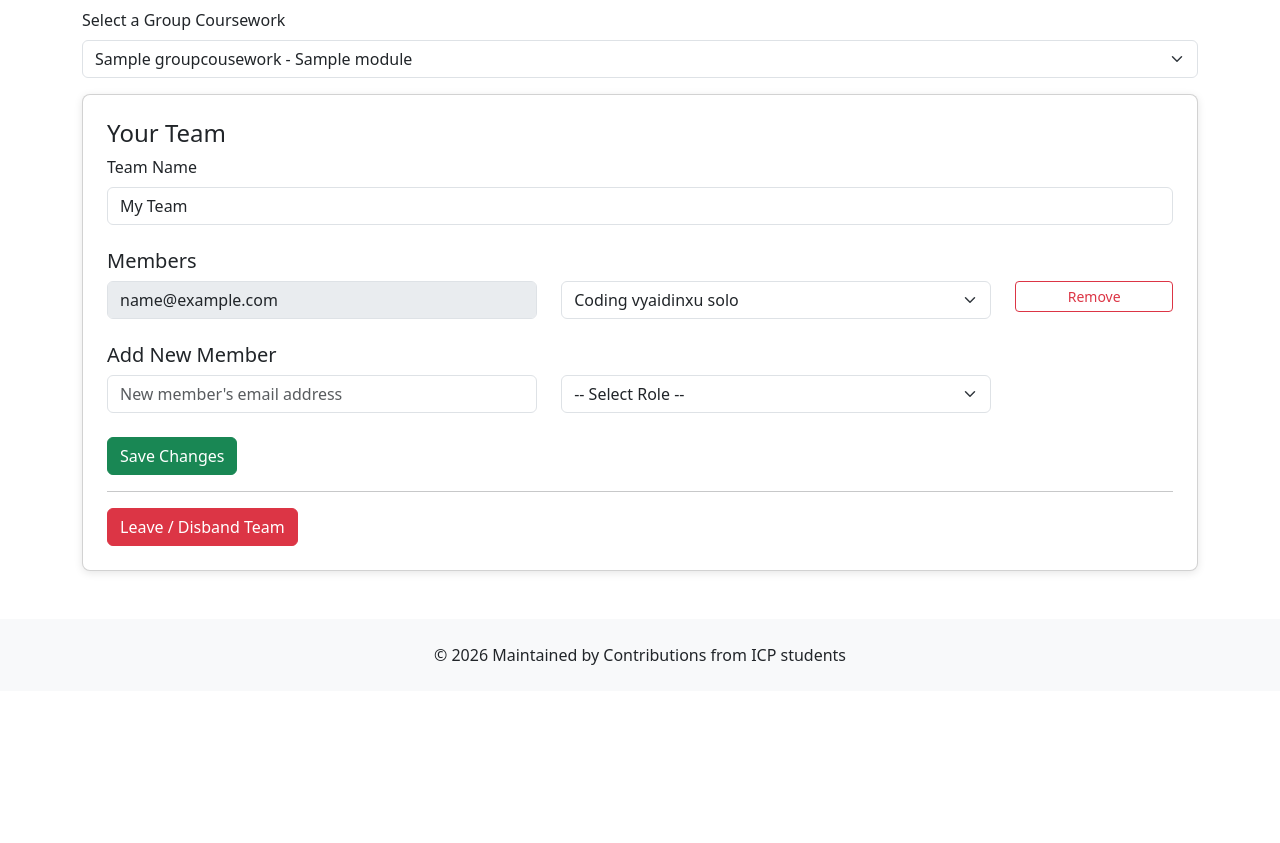
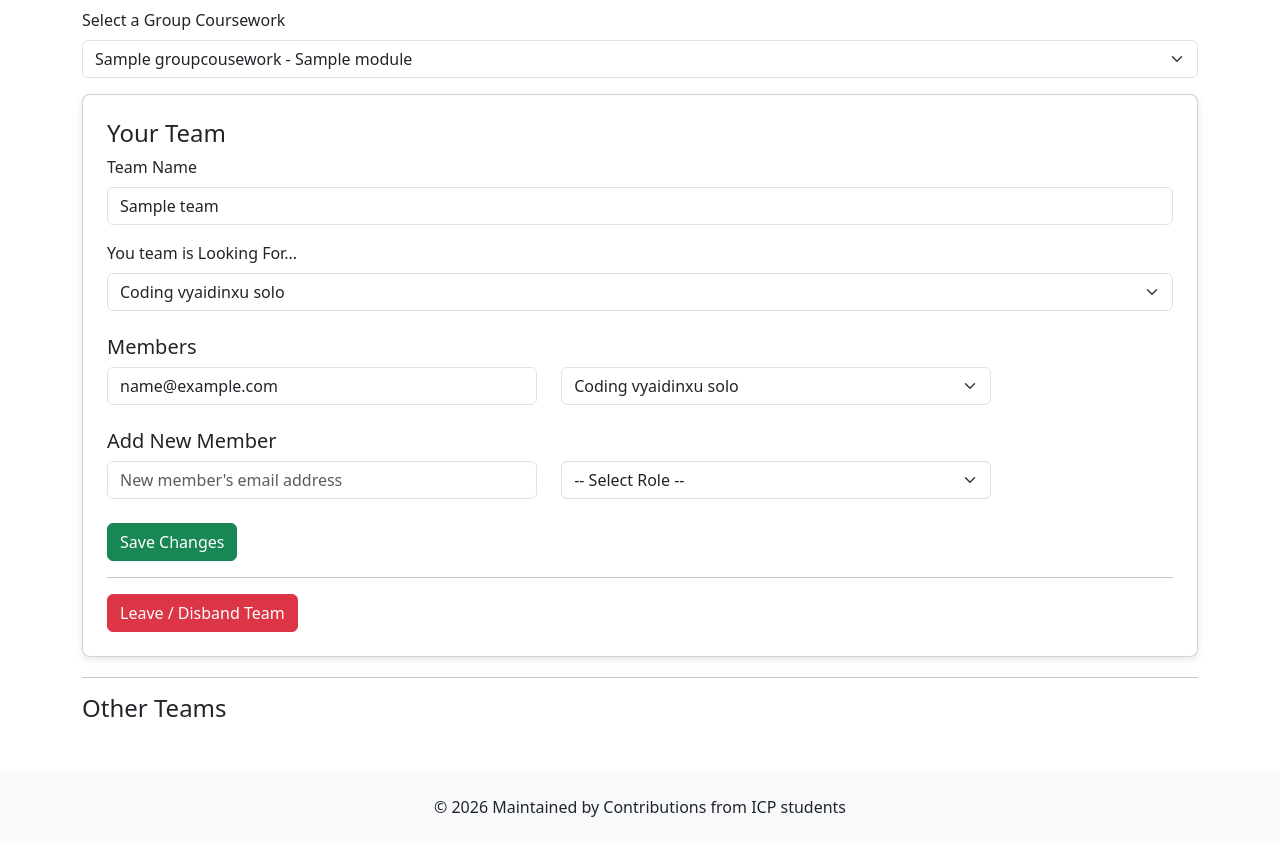
Before and after one commit to Prabesh01/cram4exam, a Django app: page /cwteam/?gcid=1 in a window 1280 px wide. Shown: the part 178-1021 px from the top of the page. Before the commit the page ends 843 px from the top, so only its background shows below. Run offline with Django 5.2, Linux system fonts and the light colour scheme; a user stored in the database is signed in; tables that the repository leaves empty hold one stand-in row (values such as "Sample post"); parts of the project's set-up code (start-up, migrations or seed data) failed here and were passed over; some libraries are stand-ins or nearby versions.

Commit message:
grp coursework team: vibed

```diff
--- a/app/models.py
+++ b/app/models.py
@@ -42,7 +42,7 @@ class GroupCousework(models.Model):
 
 class Team(models.Model):
     user = models.ForeignKey(User, on_delete=models.CASCADE)
-    # name = models.CharField(max_length=255)
+    name = models.CharField(max_length=255, null=True, blank=True)
     group_coursework = models.ForeignKey(GroupCousework, on_delete=models.CASCADE)
     looking_for = models.CharField(choices=Role.choices, null=True, blank=True)
     created_at = models.DateTimeField(auto_now_add=True)
--- a/app/templates/cwteam.html
+++ b/app/templates/cwteam.html
@@ -120,8 +120,8 @@
 </form>
 
 <!-- create team form -->
+<div id ="createTeam" style="display: none;">
 <hr>
-
         <h4>Create Your Own Team</h4>
         <form method="post" action="{% url 'create_team' %}">
             {% csrf_token %}
@@ -133,17 +133,47 @@
             </div>
 
             <div class="mb-3">
-                <label class="form-label">Looking For (Optional Default Role)</label>
+                <label class="form-label">You team is Looking For...</label>
                 <select class="form-select" name="looking_for">
-                    <option value="">-- No specific requirement --</option>
+                    <option value="">-- select --</option>
                     {% for value, text in roles %}
                         <option value="{{ value }}">{{ text }}</option>
                     {% endfor %}
                 </select>
             </div>
+                    <h5 class="mt-4">Members</h5>
+                    <div class="row mb-3">
+                        <div class="col-md-5">
+                            <input type="email" name="new_member_email" class="form-control" value="{{ request.user.email}}" readonly>
+                        </div>
+                        <div class="col-md-5">
+                            <select name="new_member_role" class="form-select" required>
+                                <option value="">-- Select Role --</option>
+                                {% for value, text in roles %}
+                                    <option value="{{ value }}">{{ text }}</option>
+                                {% endfor %}
+                            </select>
+                        </div>
+                    </div>
+                    <div class="row mb-3">
+                        <div class="col-md-5">
+                            <input type="email" name="new_member_email" class="form-control" placeholder="New member's email address">
+                        </div>
+                        <div class="col-md-5">
+                            <select name="new_member_role" class="form-select" required>
+                                <option value="">-- Select Role --</option>
+                                {% for value, text in roles %}
+                                    <option value="{{ value }}">{{ text }}</option>
+                                {% endfor %}
+                            </select>
+                        </div>
+                    </div>
 
             <button type="submit" class="btn btn-primary">Create Team</button>
         </form>
+        </div>
+<hr>
+        <h4>Teams</h4> <b id="create_q" style="cursor: pointer;" onclick="toggleCreateTeam()">Create your own team ?</b>
 {% else %}
 
 <!-- your team [LEAVE]-->
@@ -151,7 +181,8 @@
 <div class="card p-4 mt-3">
                 <h4>Your Team</h4>
                 {% if userteam.user != request.user %}
-"{{ userteam.user.username }}" added you to the team - "{{ userteam.name }}" as "{{ userteam.looking_for }}".
+"{{ userteam.user.username }}" added you to the team - "{{ userteam.name }}" as "{{ userteam.looking_for }}". You can leave the team if that's not what you want.
+                {% else %}
                 {% endif %}
                 <form method="post" action="{% url 'update_team' userteam.id %}">
                     {% csrf_token %}
@@ -161,11 +192,21 @@
                         <input type="text" name="team_name" class="form-control" value="{{ userteam.name|default:'My Team' }}" required>
                     </div>
 
+            <div class="mb-3">
+                <label class="form-label">You team is Looking For...</label>
+                <select class="form-select" name="looking_for">
+                    <option value="">-- select --</option>
+                    {% for value, text in roles %}
+                        <option value="{{ value }}"  {% if userteam.looking_for == value %}selected{% endif %}>{{ text }}</option>
+                    {% endfor %}
+                </select>
+            </div>
+
                     <h5 class="mt-4">Members</h5>
                     {% for membership in userteam.teammembership_set.all %}
                         <div class="row mb-2">
                             <div class="col-md-5">
-                                <input type="email" class="form-control" value="{{ membership.user.email }}" disabled>
+                                <input type="email" class="form-control" value="{{ membership.user.email }}" {% if membership.user == userteam.user %}readonly{% endif %}>
                             </div>
                             <div class="col-md-5">
                                 <select name="role_{{ membership.user.id }}" class="form-select">
@@ -174,7 +215,7 @@
                                     {% endfor %}
                                 </select>
                             </div>
-                             {% if userteam.user == request.user %}
+                             {% if userteam.user != membership.user and userteam.user == request.user%}
                             <div class="col-md-2">
                                 <a href="{% url 'kick_member' userteam.id membership.user.id %}" class="btn btn-sm btn-outline-danger w-100">Remove</a>
                             </div>
@@ -196,8 +237,8 @@
                             </select>
                         </div>
                     </div>
+                    <button type="submit" class="btn btn-success mt-2">Save Changes</button>
  {% endif %}
-                    <button type="submit" class="btn btn-success mt-2">Save Changes</button>
                 </form>
 
                 <hr>
@@ -209,6 +250,8 @@
                     </button>
                 </form>
             </div>
+<hr>
+        <h4>Other Teams</h4>
 {% endif %}
 
 
@@ -219,4 +262,17 @@
 {% endif %}
 
 </div>
+<script>
+        const createTeamDiv = document.getElementById('createTeam');
+const create_q = document.getElementById('create_q');
+function toggleCreateTeam() {
+        if (createTeamDiv.style.display === 'none') {
+            createTeamDiv.style.display = 'block';
+            create_q.textContent = "";
+        } else {
+            createTeamDiv.style.display = 'none';
+            create_q.textContent = "Create your own team ?";
+        }
+    }
+</script>
 {% endblock %}
--- a/app/urls.py
+++ b/app/urls.py
@@ -22,5 +22,9 @@ urlpatterns = [
     path('saved/', views.get_saves, name='saves'),
 
     path('cwteam/', views.cwteam, name='cwteam'),
-    path('set-cw-status/', views.set_cw_status, name='set-cw_status'),
+    path('cwteam/set-cw-status/', views.set_cw_status, name='set-cw_status'),
+path('cwteam/create/', views.create_team, name='create_team'),
+path('cwteam/update/<int:team_id>/', views.update_team, name='update_team'),
+path('cwteam/kick/<int:team_id>/<int:user_id>/', views.kick_member, name='kick_member'),
+path('cwteam/leave/<int:team_id>/', views.leave_team, name='leave_team'),
 ]
--- a/app/views.py
+++ b/app/views.py
@@ -6,6 +6,7 @@ from django.db.models import Q
 from django.http import JsonResponse
 from django.db.models import Count
 from django.contrib import messages
+from django.contrib.auth.models import User
 
 from app.models import Module, Sem, Year, Question, Option, Profile, UserAnswer, DailyQuestion, Bookmark, Upvote, GroupCousework, Team, TeamMembership, Designation, Role
 from django.utils import timezone
@@ -440,9 +441,7 @@ def cwteam(request):
 
     teams = []
     teams_query = Team.objects.filter(group_coursework__gcid=selected_gcid)
-    if section_filter:
-        teams_query = teams_query.filter(user__profile__section=section_filter)
-    teams = teams_query.prefetch_related('teammembership_set__user__profile').select_related('user__profile')
+    teams = teams_query
 
     return render(request, 'cwteam.html', {'userteam': user_team, 'grp_courseworks': grp_courseworks, 'selected_gcid': selected_gcid, 'teams': teams, 'current_section': section_filter, "roles": Role.choices, "user_role":user_role})
 
@@ -463,3 +462,173 @@ def set_cw_status(request):
             defaults={'open_for': selected_role}
         )
         return redirect(return_url)
+
+@login_required
+def create_team(request):
+    if request.method != 'POST':
+        return redirect('cwteam')
+
+    gcid = request.POST.get('gcid')
+    team_name = request.POST.get('team_name', '').strip()
+    looking_for = request.POST.get('looking_for') or None
+
+    if not gcid or not team_name:
+        messages.add_message(request, messages.WARNING, "Team name is required!")
+        return redirect(f'/cwteam/?gcid={gcid}')
+
+    gc = get_object_or_404(GroupCousework, gcid=gcid)
+
+    # Prevent user from being in multiple teams for the same coursework
+    already_in = TeamMembership.objects.filter(
+        user=request.user,
+        team__group_coursework=gc
+    ).exists()
+    if already_in:
+        messages.add_message(request, messages.WARNING, 'You are already in a team for this coursework.')
+        return redirect(f'/cwteam/?gcid={gcid}')
+
+    team = Team.objects.create(
+        user=request.user,
+        name=team_name,
+        group_coursework=gc,
+        looking_for=looking_for,
+    )
+
+    # Add creator as first member
+    creator_role = request.POST.getlist('new_member_role')
+    creator_role_value = creator_role[0] if creator_role else None
+    TeamMembership.objects.create(team=team, user=request.user, position=creator_role_value)
+
+    # Add additional members from the second member row
+    emails = request.POST.getlist('new_member_email')
+    roles = request.POST.getlist('new_member_role')
+
+    # Skip index 0 (creator's disabled field), process from index 1
+    for email, role in zip(emails[1:], roles[1:]):
+        email = email.strip()
+        if not email:
+            continue
+        try:
+            member = User.objects.get(email=email)
+            if member == request.user:
+                continue
+            already_in_any = TeamMembership.objects.filter(
+                user=member,
+                team__group_coursework=gc
+            ).exists()
+            if already_in_any:
+                messages.add_message(request, messages.WARNING, f'{email} is already in another team.')
+                continue
+            TeamMembership.objects.create(team=team, user=member, position=role or None)
+        except User.DoesNotExist:
+            messages.add_message(request, messages.WARNING, f'No user found with email {email}.')
+
+    messages.success(request, 'Team created successfully.')
+    return redirect(f'/cwteam/?gcid={gcid}')
+
+
+@login_required
+def update_team(request, team_id):
+    if request.method != 'POST':
+        return redirect('cwteam')
+
+    team = get_object_or_404(Team, id=team_id)
+    gcid = team.group_coursework.gcid
+
+    # Only team members can update; only the owner can do full edits
+    is_member = TeamMembership.objects.filter(team=team, user=request.user).exists()
+    if not is_member:
+        messages.error(request, 'You are not a member of this team.')
+        return redirect(f'/cwteam/?gcid={gcid}')
+
+    is_owner = team.user == request.user
+
+    if is_owner:
+        team_name = request.POST.get('team_name', '').strip()
+        looking_for = request.POST.get('looking_for') or None
+        if team_name:
+            team.name = team_name
+        team.looking_for = looking_for
+        team.save()
+
+        # Update roles for existing members
+        for membership in team.teammembership_set.all():
+            role_key = f'role_{membership.user.id}'
+            new_role = request.POST.get(role_key) or None
+            membership.position = new_role
+            membership.save()
+
+        # Add new member if provided
+        new_email = request.POST.get('new_member_email', '').strip()
+        new_role = request.POST.get('new_member_role') or None
+        if new_email:
+            try:
+                new_user = User.objects.get(email=new_email)
+                already_in = TeamMembership.objects.filter(
+                    user=new_user,
+                    team__group_coursework=team.group_coursework
+                ).exists()
+                if already_in:
+                    messages.warning(request, f'{new_email} is already in a team.')
+                elif new_user == request.user:
+                    messages.warning(request, 'You are already in the team.')
+                else:
+                    TeamMembership.objects.create(team=team, user=new_user, position=new_role)
+                    messages.success(request, f'{new_email} added to the team.')
+            except User.DoesNotExist:
+                messages.warning(request, f'No user found with email {new_email}.')
+    else:
+        # Non-owners can only update their own role
+        membership = TeamMembership.objects.get(team=team, user=request.user)
+        role_key = f'role_{request.user.id}'
+        new_role = request.POST.get(role_key) or None
+        membership.position = new_role
+        membership.save()
+
+    messages.success(request, 'Team updated.')
+    return redirect(f'/cwteam/?gcid={gcid}')
+
+
+@login_required
+def kick_member(request, team_id, user_id):
+    team = get_object_or_404(Team, id=team_id)
+    gcid = team.group_coursework.gcid
+
+    if team.user != request.user:
+        messages.error(request, 'Only the team owner can remove members.')
+        return redirect(f'/cwteam/?gcid={gcid}')
+
+    target_user = get_object_or_404(User, id=user_id)
+
+    if target_user == request.user:
+        messages.error(request, 'Use "Leave Team" to remove yourself.')
+        return redirect(f'/cwteam/?gcid={gcid}')
+
+    TeamMembership.objects.filter(team=team, user=target_user).delete()
+    messages.success(request, f'{target_user.username} has been removed from the team.')
+    return redirect(f'/cwteam/?gcid={gcid}')
+
+
+@login_required
+def leave_team(request, team_id):
+    if request.method != 'POST':
+        return redirect('cwteam')
+
+    team = get_object_or_404(Team, id=team_id)
+    gcid = team.group_coursework.gcid
+
+    is_member = TeamMembership.objects.filter(team=team, user=request.user).exists()
+    if not is_member:
+        messages.error(request, 'You are not in this team.')
+        return redirect(f'/cwteam/?gcid={gcid}')
+
+    if team.user == request.user:
+        # Owner disbands the entire team
+        team.delete()  # cascades to TeamMembership
+        messages.success(request, 'Team has been disbanded.')
+    else:
+        # Non-owner just leaves
+        TeamMembership.objects.filter(team=team, user=request.user).delete()
+        messages.success(request, 'You have left the team.')
+
+    return redirect(f'/cwteam/?gcid={gcid}')
```
Also changed, not shown: app/migrations/0003_team_name.py (added).
